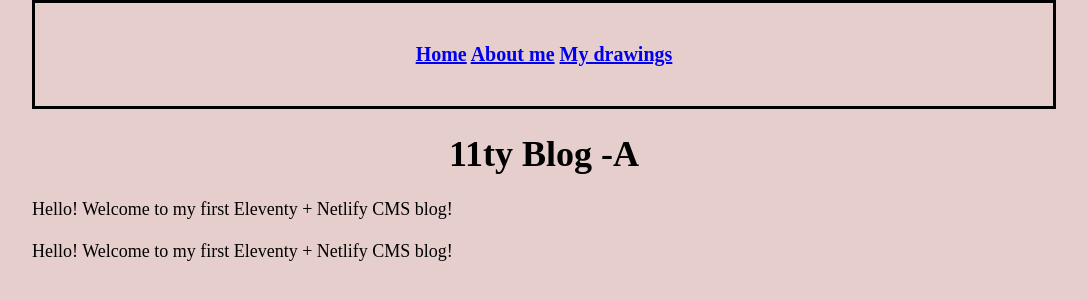
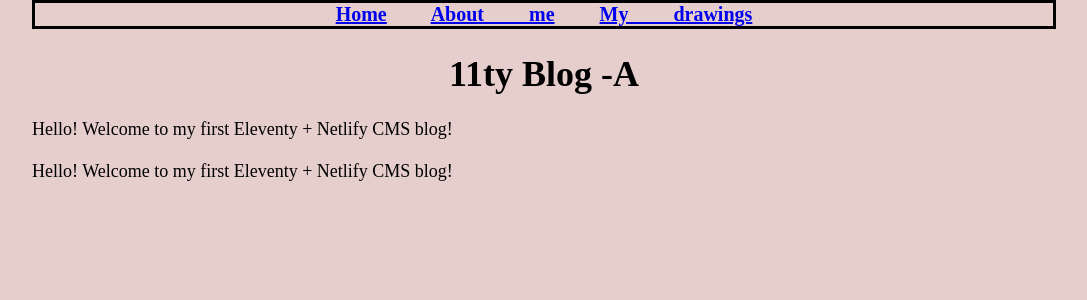
Before and after one commit to malcsi/netlify-eleventy-test, an Eleventy site: page index.njk in a window 1280 px wide. Shown: the whole page, without its empty margins (96-1183 px from the left). Built offline with nearby package versions, Linux system fonts and the light colour scheme; Eleventy itself is replaced by a stand-in of ours; files that its build step writes are made by us from their sources.

Commit message:
one commit

```diff
--- a/_includes/layouts/base.njk
+++ b/_includes/layouts/base.njk
@@ -13,7 +13,7 @@
            font-size: 20px;
            font-weight: bold;
            text-align: center;
-           padding: 40px;
+           word-spacing: 40px;
          }
          article {
            background-color: #eddede;
```
